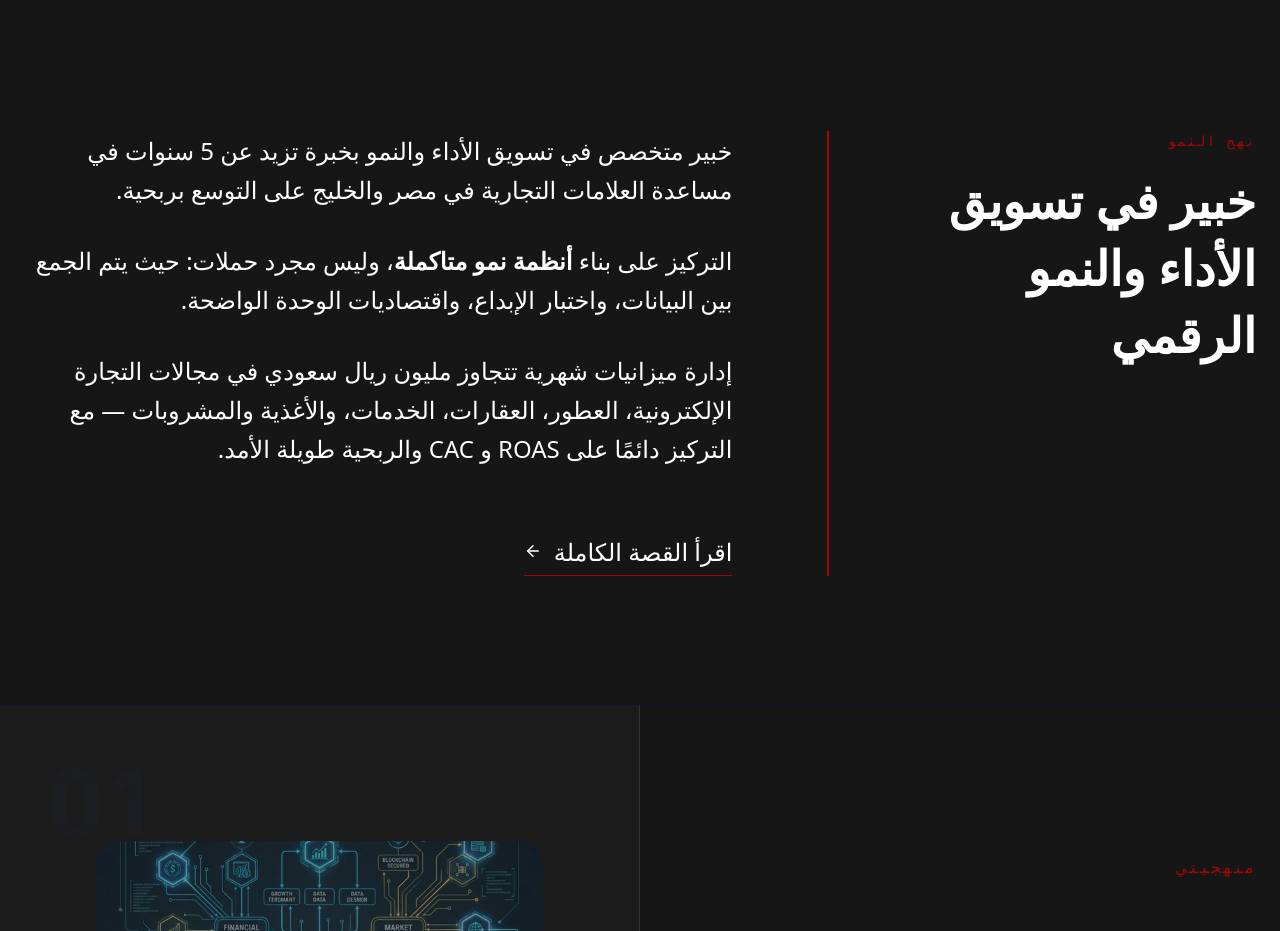
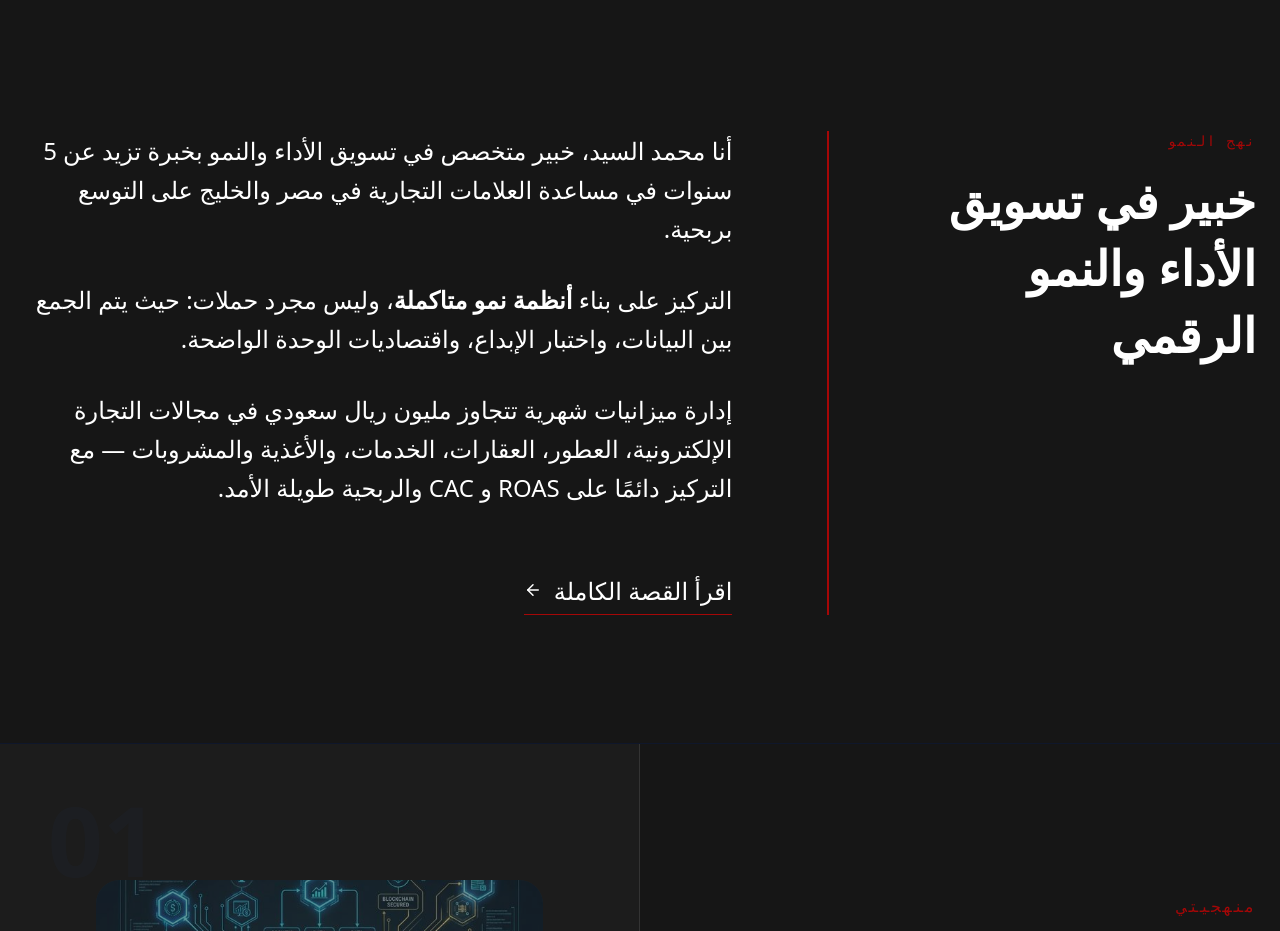
Before and after one commit to alymaher494/supermarketer, a Next.js app: page / in a window 1280 px wide. Shown: the part 1520-2451 px from the top of the page. Built offline with nearby package versions, Linux system fonts and the light colour scheme.

Commit message:
Update about page text

```diff
--- a/src/app/about/page.tsx
+++ b/src/app/about/page.tsx
@@ -23,7 +23,7 @@ export default function AboutPage() {
             },
             hero: {
                 title: "بناء أنظمة.\nنمو مستدامة.",
-                text1: { pre: "أنا متخصص في تسويق الأداء والنمو بخبرة تزيد عن", strong: "5 سنوات", post: " في مساعدة الشركات على التوسع بربحية من خلال دمج البيانات واختبار الإبداع واقتصاديات الوحدة." },
+                text1: { pre: "أنا محمد السيد، متخصص في تسويق الأداء والنمو بخبرة تزيد عن", strong: "5 سنوات", post: " في مساعدة الشركات على التوسع بربحية من خلال دمج البيانات واختبار الإبداع واقتصاديات الوحدة." },
                 text2: { pre: "قمت بإدارة ميزانيات شهرية تتجاوز", span: "مليون ريال سعودي", post: " في قطاعات متنوعة مثل التجارة الإلكترونية، العقارات، والأغذية والمشروبات." }
             },
             stats: [
@@ -64,7 +64,7 @@ export default function AboutPage() {
             },
             hero: {
                 title: "Building Systems.\nNot Just Campaigns.",
-                text1: { pre: "Specializing in performance & growth marketing with over", strong: "5 years of experience", post: " helping brands scale profitably by combining data, creative testing, and clear unit economics." },
+                text1: { pre: "I am Mohamed Elsayed, specializing in performance & growth marketing with over", strong: "5 years of experience", post: " helping brands scale profitably by combining data, creative testing, and clear unit economics." },
                 text2: { pre: "Managing monthly budgets above", span: "1M SAR", post: " across E-commerce, perfumes, real estate, services, and F&B sectors." }
             },
             stats: [
--- a/src/components/AboutIntro.tsx
+++ b/src/components/AboutIntro.tsx
@@ -16,7 +16,7 @@ export default function AboutIntro() {
         ar: {
             label: "نهج النمو",
             title: <>خبير في تسويق <br />الأداء والنمو الرقمي</>,
-            p1: <>خبير متخصص في تسويق الأداء والنمو بخبرة تزيد عن <strong className="text-white font-medium">5 سنوات</strong> في مساعدة العلامات التجارية في مصر والخليج على التوسع بربحية.</>,
+            p1: <>أنا محمد السيد، خبير متخصص في تسويق الأداء والنمو بخبرة تزيد عن <strong className="text-white font-medium">5 سنوات</strong> في مساعدة العلامات التجارية في مصر والخليج على التوسع بربحية.</>,
             p2: <>التركيز على بناء <strong className="text-white">أنظمة نمو متاكملة</strong>، وليس مجرد حملات: حيث يتم الجمع بين البيانات، واختبار الإبداع، واقتصاديات الوحدة الواضحة.</>,
             p3: "إدارة ميزانيات شهرية تتجاوز مليون ريال سعودي في مجالات التجارة الإلكترونية، العطور، العقارات، الخدمات، والأغذية والمشروبات — مع التركيز دائمًا على ROAS و CAC والربحية طويلة الأمد.",
             link: "اقرأ القصة الكاملة"
@@ -24,7 +24,7 @@ export default function AboutIntro() {
         en: {
             label: "Growth Approach",
             title: <>Performance &<br />Growth Marketing Expert</>,
-            p1: <>Specializing in performance & growth marketing with over <strong className="text-white font-medium">5 years of experience</strong> helping brands in Egypt and the GCC scale profitably.</>,
+            p1: <>I am Mohamed Elsayed, specializing in performance & growth marketing with over <strong className="text-white font-medium">5 years of experience</strong> helping brands in Egypt and the GCC scale profitably.</>,
             p2: <>Focusing on <strong className="text-white">building systems</strong>, not just campaigns: combining data, creative testing, and clear unit economics.</>,
             p3: "Managing monthly budgets above 1M SAR across E-commerce, perfumes, real estate, services, and F&B — always with a clear focus on ROAS, CAC, and long-term payback.",
             link: "Read Full Story"
```
